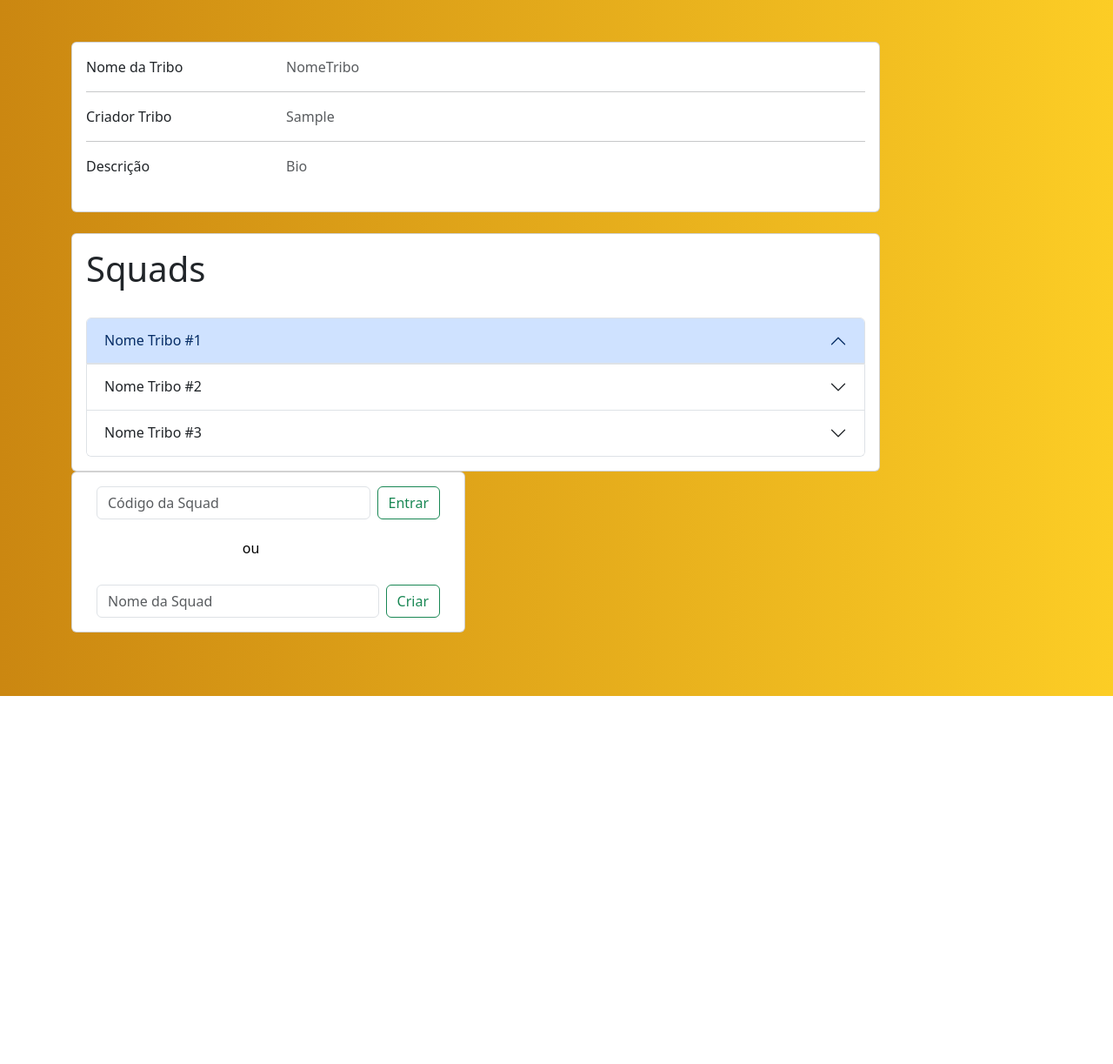
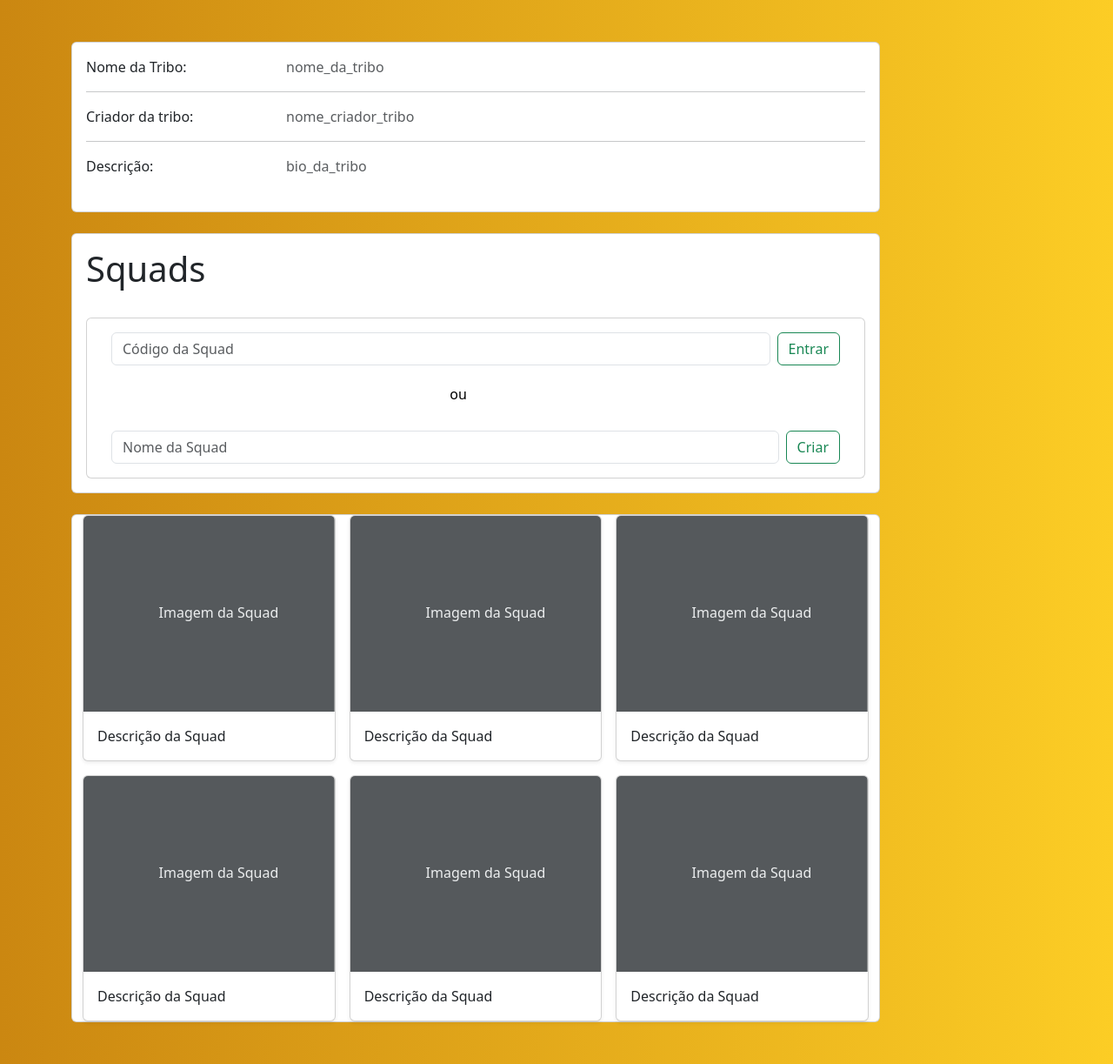
Before and after one commit to pedro-coelho-dr/cesarsquads, a Django app: page /tribe/ in a window 1280 px wide. Shown: the part 76-1299 px from the top of the page at 87% size. Before the commit the page ends 876 px from the top, so only its background shows below. Run offline with Django 4.2, Linux system fonts and the light colour scheme; the visitor is signed in with stand-in values (Sample User, id 1); some libraries are stand-ins or nearby versions.

Commit message:
tela tribe.html

```diff
--- a/src/templates/tribe.html
+++ b/src/templates/tribe.html
@@ -13,85 +13,42 @@
             <div class="card-body">
                 <div class="row">
                     <div class="col-sm-3">
-                      <p class="mb-0">Nome da Tribo</p>
+                      <p class="mb-0">Nome da Tribo: </p>
                     </div>
                     <div class="col-sm-9">
-                      <p class="text-muted mb-0 text-light">NomeTribo</p>
+                      <p class="text-muted mb-0 text-light">nome_da_tribo</p>
                     </div>
                   </div>
                   <hr>
               <div class="row">
                 <div class="col-sm-3">
-                  <p class="mb-0">Criador Tribo</p>
+                  <p class="mb-0">Criador da tribo:</p>
                 </div>
                 <div class="col-sm-9">
-                  <p class="text-muted mb-0 text-light">{{user.first_name}}</p>
+                  <p class="text-muted mb-0 text-light">nome_criador_tribo</p>
                 </div>
               </div>
               <hr>
               <div class="row">
                 <div class="col-sm-3 ">
-                  <p class="mb-0">Descrição</p>
+                  <p class="mb-0">Descrição:</p>
                 </div>
                 <div class="col-sm-9">
-                  <p class="text-muted mb-0 text-light">Bio</p>
+                  <p class="text-muted mb-0 text-light">bio_da_tribo</p>
                 </div>
               </div>
               <br>
 
             </div>
           </div>
+
           <div class="row">
             <div class="col-md-5-lg-10">
               <div class="card mb-4 mb-md-0">
                 <div class="card-body">
                     <h1>Squads</h1>
                     <br>
-                    <div class="accordion" id="accordionExample">
-                        <div class="accordion-item">
-                          <h2 class="accordion-header">
-                            <button class="accordion-button" type="button" data-bs-toggle="collapse" data-bs-target="#collapseOne" aria-expanded="true" aria-controls="collapseOne">
-                              Nome Tribo #1
-                            </button>
-                          </h2>
-                          <div id="collapseOne" class="accordion-collapse collapse" data-bs-parent="#accordionExample">
-                            <div class="accordion-body">
-                                <strong>This is the first item's accordion body.</strong>
-                                <br/><button class="btn btn-outline-light btn-dark px-5" type="submit">Acessar</button>
-                            </div>
-                          </div>
-                        </div>
-                        <div class="accordion-item">
-                          <h2 class="accordion-header">
-                            <button class="accordion-button collapsed" type="button" data-bs-toggle="collapse" data-bs-target="#collapseTwo" aria-expanded="false" aria-controls="collapseTwo">
-                              Nome Tribo #2
-                            </button>
-                          </h2>
-                          <div id="collapseTwo" class="accordion-collapse collapse" data-bs-parent="#accordionExample">
-                            <div class="accordion-body">
-                              <strong>This is the second item's accordion body.</strong>
-                              <br/><button class="btn btn-outline-light btn-dark px-5" type="submit">Acessar</button>
-                            </div>
-                          </div>
-                        </div>
-                        <div class="accordion-item">
-                          <h2 class="accordion-header">
-                            <button class="accordion-button collapsed" type="button" data-bs-toggle="collapse" data-bs-target="#collapseThree" aria-expanded="false" aria-controls="collapseThree">
-                              Nome Tribo #3
-                            </button>
-                          </h2>
-                          <div id="collapseThree" class="accordion-collapse collapse" data-bs-parent="#accordionExample">
-                            <div class="accordion-body">
-                              <strong>This is the third item's accordion body.</strong>
-                              <br/><button class="btn btn-outline-light btn-dark px-5" type="submit">Acessar</button>
-                            </div>
-                          </div>
-                        </div>
-                      </div>
-                </div>
-              </div>
-            </div>
-            <div class="col-md-6 bg">
+                    <div class="col">
                       <div class="card mb-4 mb-md-0">
                         <div class="card-body">
                             <div class="container">
@@ -113,6 +70,59 @@
                         </div>
                       </div>
                     </div>
+                    <br/>
+                    <div class="card mb-4 mb-md-0">
+                      <div class="container">
+                        <div class="row row-cols-1 row-cols-sm-2 row-cols-md-3 g-3">
+                          <div class="col">
+                            <div class="card shadow-sm">
+                              <svg class="bd-placeholder-img card-img-top" width="100%" height="225" xmlns="http://www.w3.org/2000/svg" role="img" aria-label="Placeholder: Imagem da Squad" preserveAspectRatio="xMidYMid slice" focusable="false"><title>Placeholder</title><rect width="100%" height="100%" fill="#55595c"/><text x="30%" y="50%" fill="#eceeef" dy=".3em">Imagem da Squad</text></svg>
+                              <div class="card-body">
+                                <p class="card-text">Descrição da Squad</p>
+                              </div>
+                            </div>
+                          </div>
+                          <div class="col">
+                            <div class="card shadow-sm">
+                              <svg class="bd-placeholder-img card-img-top" width="100%" height="225" xmlns="http://www.w3.org/2000/svg" role="img" aria-label="Placeholder: Imagem da Squad" preserveAspectRatio="xMidYMid slice" focusable="false"><title>Placeholder</title><rect width="100%" height="100%" fill="#55595c"/><text x="30%" y="50%" fill="#eceeef" dy=".3em">Imagem da Squad</text></svg>
+                              <div class="card-body">
+                                <p class="card-text">Descrição da Squad</p>
+                              </div>
+                            </div>
+                          </div>
+                          <div class="col">
+                            <div class="card shadow-sm">
+                              <svg class="bd-placeholder-img card-img-top" width="100%" height="225" xmlns="http://www.w3.org/2000/svg" role="img" aria-label="Placeholder: Imagem da Squad" preserveAspectRatio="xMidYMid slice" focusable="false"><title>Placeholder</title><rect width="100%" height="100%" fill="#55595c"/><text x="30%" y="50%" fill="#eceeef" dy=".3em">Imagem da Squad</text></svg>
+                              <div class="card-body">
+                                <p class="card-text">Descrição da Squad</p>
+                              </div>
+                            </div>
+                          </div>
+
+                          <div class="col">
+                            <div class="card shadow-sm">
+                              <svg class="bd-placeholder-img card-img-top" width="100%" height="225" xmlns="http://www.w3.org/2000/svg" role="img" aria-label="Placeholder: Imagem da Squad" preserveAspectRatio="xMidYMid slice" focusable="false"><title>Placeholder</title><rect width="100%" height="100%" fill="#55595c"/><text x="30%" y="50%" fill="#eceeef" dy=".3em">Imagem da Squad</text></svg>
+                              <div class="card-body">
+                                <p class="card-text">Descrição da Squad</p>
+                              </div>
+                            </div>
+                          </div>
+                          <div class="col">
+                            <div class="card shadow-sm">
+                              <svg class="bd-placeholder-img card-img-top" width="100%" height="225" xmlns="http://www.w3.org/2000/svg" role="img" aria-label="Placeholder: Imagem da Squad" preserveAspectRatio="xMidYMid slice" focusable="false"><title>Placeholder</title><rect width="100%" height="100%" fill="#55595c"/><text x="30%" y="50%" fill="#eceeef" dy=".3em">Imagem da Squad</text></svg>
+                              <div class="card-body">
+                                <p class="card-text">Descrição da Squad</p>
+                              </div>
+                            </div>
+                          </div>
+                          <div class="col">
+                            <div class="card shadow-sm">
+                              <svg class="bd-placeholder-img card-img-top" width="100%" height="225" xmlns="http://www.w3.org/2000/svg" role="img" aria-label="Placeholder: Imagem da Squad" preserveAspectRatio="xMidYMid slice" focusable="false"><title>Placeholder</title><rect width="100%" height="100%" fill="#55595c"/><text x="30%" y="50%" fill="#eceeef" dy=".3em">Imagem da Squad</text></svg>
+                              <div class="card-body">
+                                <p class="card-text">Descrição da Squad</p>
+                              </div>
+                            </div>
+                          </div>
           </div>
         </div>
       </div>
```
Lines whose indentation alone changed are shown as unchanged.
